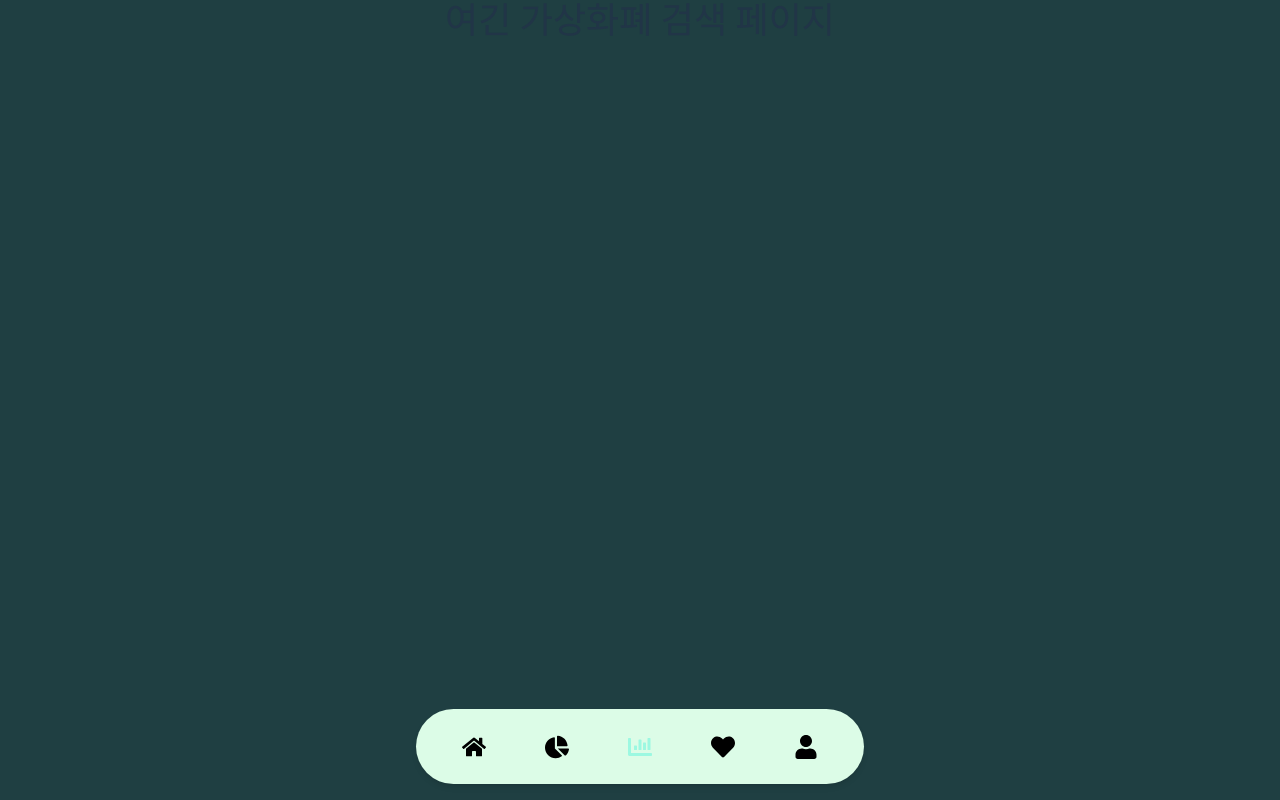
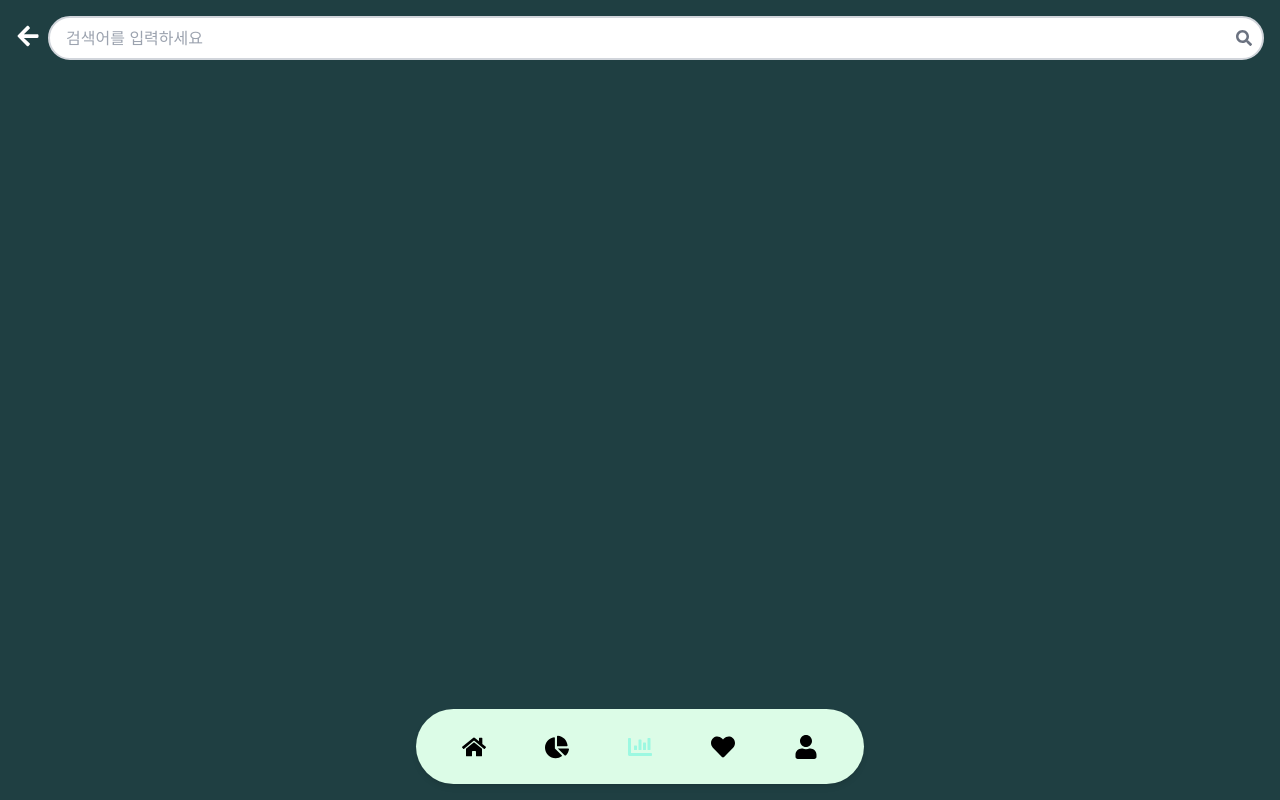
Before and after one commit to zzun73/PigIn, a React (Vite) app in the folder front/: page /investment/cryptocurrency/search in a window 1280 px wide. Built offline with nearby package versions, Linux system fonts and the light colour scheme.

Commit message:
Add : apply same search logic to cryptocurrencies

```diff
--- /dev/null
+++ b/front/src/investment/components/SearchResults.tsx
@@ -0,0 +1,25 @@
+import React from "react";
+
+interface SearchResultsProps<T> {
+  filteredItems: T[];
+  ItemComponent: React.FC<T>;
+}
+
+const SearchResults = <T extends { name: string }>({
+  filteredItems,
+  ItemComponent,
+}: SearchResultsProps<T>) => {
+  return (
+    <div className="bg-white rounded-2xl p-4 mt-4 shadow-md w-full max-w-md">
+      {filteredItems.length === 0 ? (
+        <p className="text-gray-500">검색 결과가 없습니다.</p>
+      ) : (
+        filteredItems.map((item, index) => (
+          <ItemComponent key={index} {...item} />
+        ))
+      )}
+    </div>
+  );
+};
+
+export default SearchResults;
--- /dev/null
+++ b/front/src/investment/crypto/components/CryptoSearchResults.tsx
@@ -0,0 +1,44 @@
+import React from "react";
+import CryptoItem from "../../crypto/components/CryptoItem";
+
+interface CryptoSearchResultsProps {
+  filteredCryptos: Array<{
+    name: string;
+    symbol: string;
+    price: number;
+    marketCap: string;
+    volume: string;
+    percentageChange: string;
+    openPrice: number;
+    closePrice: number;
+    high: number;
+    low: number;
+    weeklyPrices: number[];
+    monthlyPrices: number[];
+  }>;
+}
+
+const CryptoSearchResults: React.FC<CryptoSearchResultsProps> = ({ filteredCryptos }) => {
+  return (
+    <div className="bg-white rounded-2xl p-4 mt-4 shadow-md w-full max-w-md">
+      {filteredCryptos.length === 0 ? (
+        <p className="text-gray-500">검색 결과가 없습니다.</p>
+      ) : (
+        filteredCryptos.map((crypto) => (
+          <CryptoItem
+            key={crypto.symbol}
+            name={crypto.name}
+            price={crypto.price}
+            percentageChange={crypto.percentageChange}
+            data={crypto.weeklyPrices.map((price, index) => ({
+              name: `Day ${index + 1}`,
+              value: price,
+            }))}
+          />
+        ))
+      )}
+    </div>
+  );
+};
+
+export default CryptoSearchResults;
--- a/front/src/investment/crypto/pages/CryptoSearchPage.tsx
+++ b/front/src/investment/crypto/pages/CryptoSearchPage.tsx
@@ -1,9 +1,86 @@
-import React from "react";
+import React, { useState } from "react";
+import { useNavigate } from "react-router-dom";
+import { FaArrowLeft, FaTimes, FaSearch } from "react-icons/fa";
+import CryptoSearchResults from "../components/CryptoSearchResults";
+import CryptoCurrenciesData from "../../../data/CryptoCurrenciesData.json";
 
 const CryptoSearchPage: React.FC = () => {
+  const [searchQuery, setSearchQuery] = useState<string>("");
+  const [searchHistory, setSearchHistory] = useState<string[]>([]);
+  const [isSearchTriggered, setIsSearchTriggered] = useState<boolean>(false);
+
+  const navigate = useNavigate();
+
+  // 입력값 변환시키는 함수
+  const handleInputChange = (event: React.ChangeEvent<HTMLInputElement>) => {
+    setSearchQuery(event.target.value);
+    setIsSearchTriggered(false);
+  };
+
+  // 이전 페이지로 이동하는 함수
+  const handleBack = () => {
+    navigate(-1);
+  };
+
+  // 검색기록 추가하는 함수
+  const handleSearch = () => {
+    if (searchQuery && !searchHistory.includes(searchQuery)) {
+      setSearchHistory([...searchHistory, searchQuery]);
+    }
+    setIsSearchTriggered(true);
+  };
+
+  // 검색기록 삭제하는 함수
+  const handleDeleteHistoryItem = (item: string) => {
+    setSearchHistory(searchHistory.filter((historyItem) => historyItem !== item));
+  };
+
+  // 검색결과 반환하는 함수
+  const filteredCryptos = isSearchTriggered
+    ? CryptoCurrenciesData.filter((crypto) => crypto.name.includes(searchQuery))
+    : [];
+
   return (
-    <div className="min-h-screen flex flex-col items-center justify-start">
-      <h1 className="text-4xl font-bold">여긴 가상화폐 검색 페이지</h1>
+    <div className="min-h-screen flex flex-col items-start justify-start p-4 w-screen bg-customDarkGreen">
+      <div className="flex items-center justify-start w-full mb-4 space-x-2 relative">
+        {/* 뒤로가기 버튼 */}
+        <div onClick={handleBack} className="self-start mt-2 text-white">
+          <FaArrowLeft size={24} />
+        </div>
+
+        {/* 검색 바 */}
+        <div className="relative flex-grow w-full">
+          <input
+            type="text"
+            value={searchQuery}
+            onChange={handleInputChange}
+            onKeyDown={(event) => event.key === "Enter" && handleSearch()}
+            placeholder="검색어를 입력하세요"
+            className="w-full p-2 pl-4 pr-10 border-2 border-gray-300 rounded-full focus:outline-none focus:border-customDarkGreen"
+          />
+          <FaSearch
+            onClick={handleSearch}
+            className="absolute right-3 top-1/2 transform -translate-y-1/2 text-gray-500 cursor-pointer"
+          />
+        </div>
+      </div>
+
+      {/* 검색 기록 */}
+      <div className="flex flex-wrap gap-2 w-full max-w-md mt-4">
+        {searchHistory.map((item, index) => (
+          <div key={index} className="flex items-center bg-gray-200 text-gray-700 px-3 py-1 rounded-full">
+            <span>{item}</span>
+            <div onClick={() => handleDeleteHistoryItem(item)} className="ml-2 text-gray-500">
+              <FaTimes />
+            </div>
+          </div>
+        ))}
+      </div>
+
+      {/* 검색결과 */}
+      {isSearchTriggered && (
+        <CryptoSearchResults filteredCryptos={filteredCryptos} />
+      )}
     </div>
   );
 };
--- /dev/null
+++ b/front/src/investment/stock/components/StockSearchResults.tsx
@@ -0,0 +1,33 @@
+import React from "react";
+import StockItem from "../../stock/components/StockItem";
+
+interface StockSearchResultsProps {
+  filteredStocks: Array<{
+    name: string;
+    price: number;
+    percentageChange: string;
+    weeklyPrices: number[];
+  }>;
+}
+
+const StockSearchResults: React.FC<StockSearchResultsProps> = ({ filteredStocks }) => {
+  return (
+    <div className="bg-white rounded-2xl p-4 mt-4 shadow-md w-full max-w-md">
+      {filteredStocks.length === 0 ? (
+        <p className="text-gray-500">검색 결과가 없습니다.</p>
+      ) : (
+        filteredStocks.map((stock) => (
+          <StockItem
+            key={stock.name}
+            name={stock.name}
+            price={stock.price}
+            percentageChange={stock.percentageChange}
+            weeklyPrices={stock.weeklyPrices}
+          />
+        ))
+      )}
+    </div>
+  );
+};
+
+export default StockSearchResults;
--- a/front/src/investment/stock/pages/StockSearchPage.tsx
+++ b/front/src/investment/stock/pages/StockSearchPage.tsx
@@ -1,19 +1,21 @@
 import React, { useState } from "react";
 import { useNavigate } from "react-router-dom";
 import { FaArrowLeft, FaTimes, FaSearch } from "react-icons/fa";
-import StockItem from "../components/StockItem";
+import StockSearchResults from "../components/StockSearchResults";
 import KoreanStocksData from '../../../data/KoreanStocksData.json';
 
 
 const StockSearchPage: React.FC = () => {
   const [searchQuery, setSearchQuery] = useState<string>("");
   const [searchHistory, setSearchHistory] = useState<string[]>([]);
+  const [isSearchTriggered, setIsSearchTriggered] = useState<boolean>(false);
 
   const navigate = useNavigate();
 
   // 입력값 변환시키는 함수
   const handleInputChange = (event: React.ChangeEvent<HTMLInputElement>) => {
     setSearchQuery(event.target.value);
+    setIsSearchTriggered(false)
   };
 
   // 이전 페이지로 이동하는 함수
@@ -25,7 +27,7 @@ const StockSearchPage: React.FC = () => {
   const handleSearch = () => {
     if (searchQuery && !searchHistory.includes(searchQuery)) {
       setSearchHistory([...searchHistory, searchQuery]);
-      setSearchQuery("");
+      setIsSearchTriggered(true);
     }
   }
 
@@ -33,6 +35,11 @@ const StockSearchPage: React.FC = () => {
   const handleDeleteHistoryItem = (item: string) => {
     setSearchHistory(searchHistory.filter((historyItem) => historyItem !== item));
   }
+
+  // 검색결과 반환하는 함수
+  const filteredStocks = searchQuery
+    ? KoreanStocksData.filter((stock) => stock.name.includes(searchQuery))
+    : [];
 
   return (
     <div className="min-h-screen flex flex-col items-start justify-start p-4 w-screen">
@@ -60,7 +67,6 @@ const StockSearchPage: React.FC = () => {
       </div>
 
       {/* 검색 기록 */}
-
       <div className="flex flex-wrap gap-2 w-full max-w-md mt-4">
         {searchHistory.map((item, index) => (
           <div key={index} className="flex items-center bg-gray-200 text-gray-700 px-3 py-1 rounded-lg">
@@ -73,7 +79,9 @@ const StockSearchPage: React.FC = () => {
       </div>
 
       {/* 검색 결과 */}
-
+      {isSearchTriggered && (
+        <StockSearchResults filteredStocks={filteredStocks} />
+      )}
     </div>
   );
 };
```
